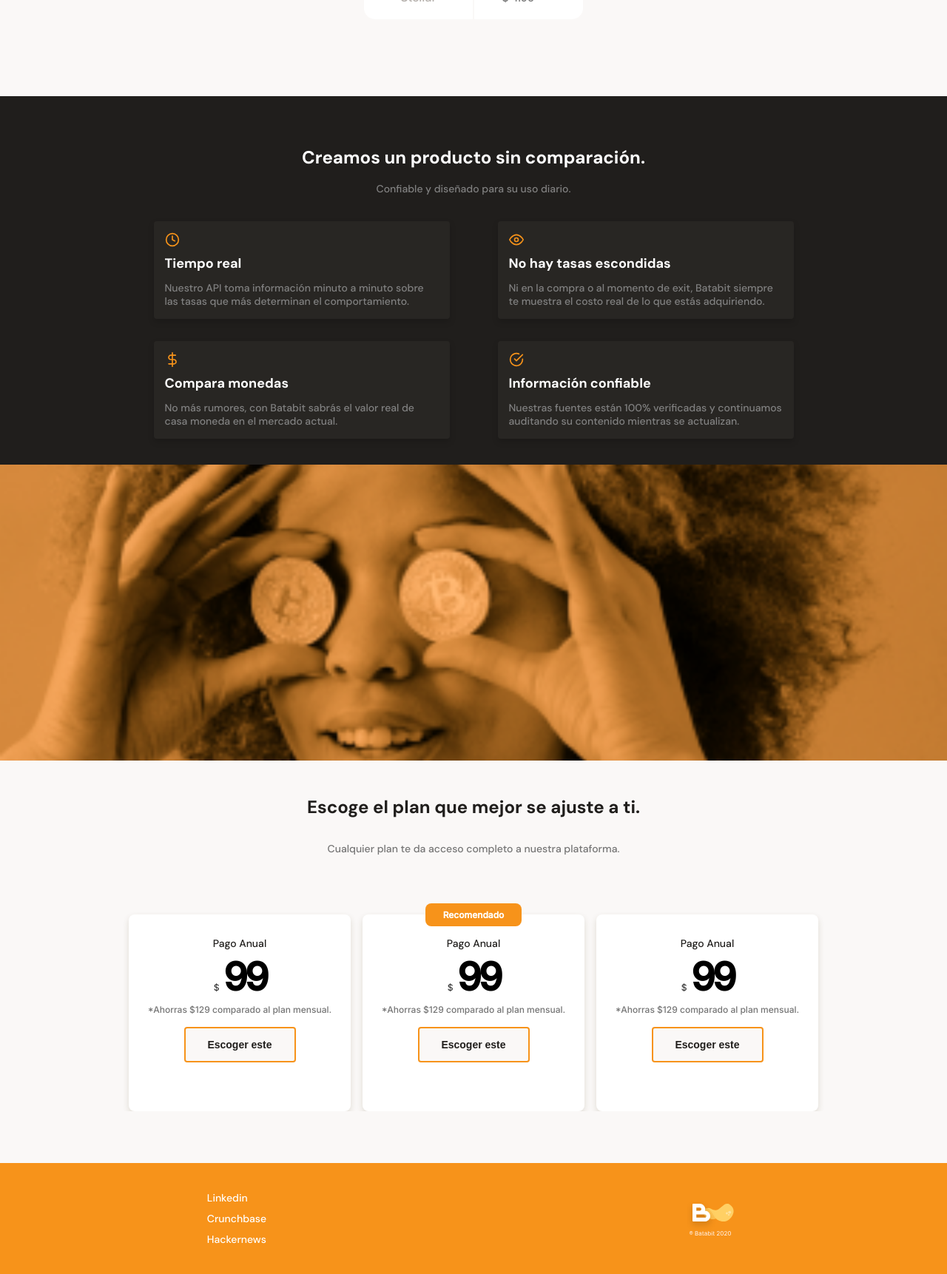
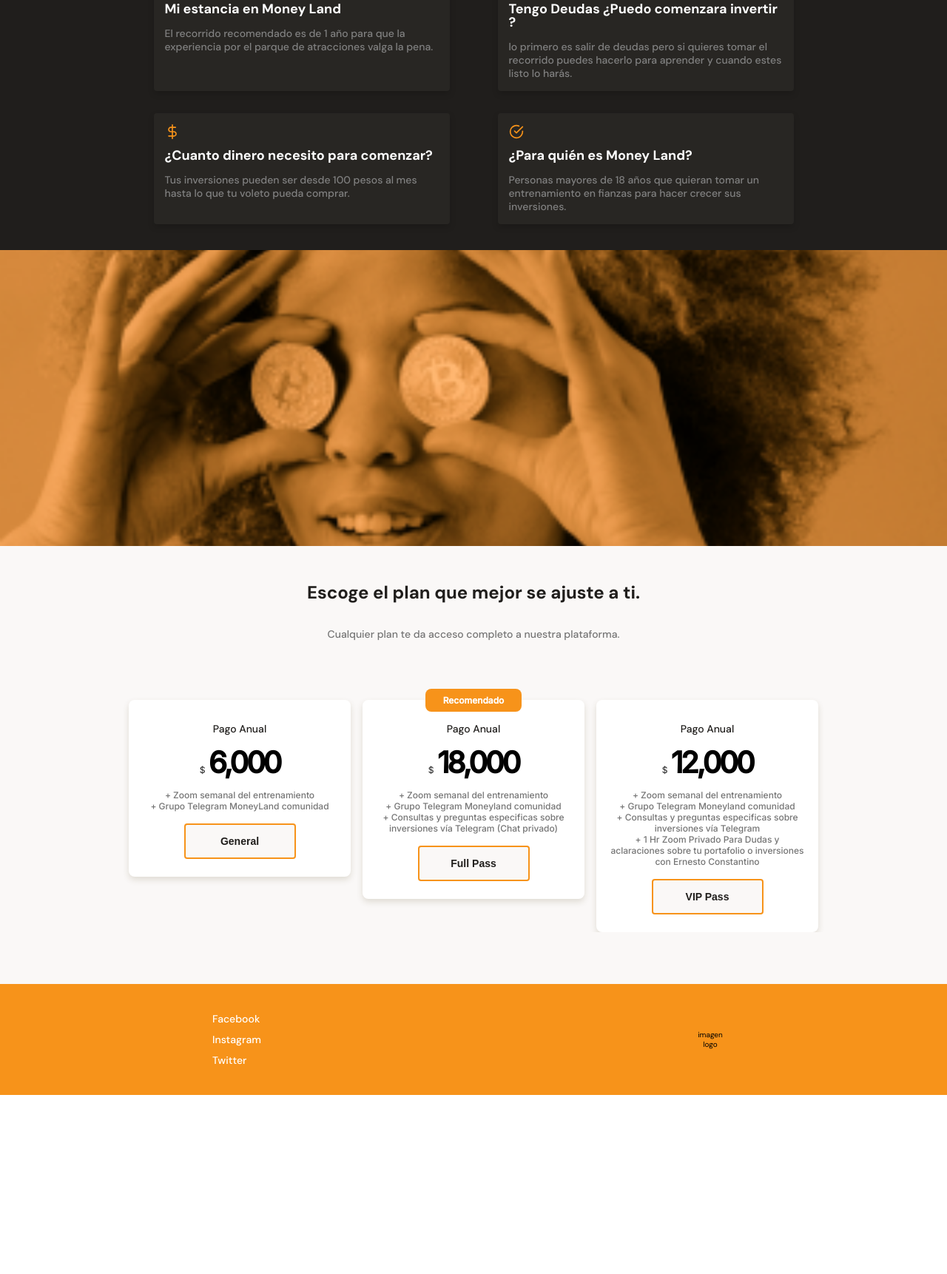
Before and after one commit to jonpapayon/moneyland, a plain HTML site: page index.html in a window 1280 px wide. Shown: the part 1026-2748 px from the top of the page at 74% size. After the commit the page ends 2506 px from the top, so only its background shows below. Drawn offline with Linux system fonts and the light colour scheme.

Commit message:
primeras modificaciones

```diff
--- a/index.html
+++ b/index.html
@@ -4,7 +4,7 @@
     <meta charset="UTF-8">
     <meta http-equiv="X-UA-Compatible" content="IE=edge">
     <meta name="viewport" content="width=device-width, initial-scale=1.0">
-    <title>Batatabit</title>
+    <title>Moneyland</title>
     <link rel="preconnect" href="https://fonts.googleapis.com">
 <link rel="preconnect" href="https://fonts.gstatic.com" crossorigin>
 <link href="https://fonts.googleapis.com/css2?family=DM+Sans:wght@400;500;700&family=Inter:wght@300;500&family=Open+Sans:wght@300;400;500;600;700&display=swap" rel="stylesheet">
@@ -13,21 +13,23 @@
 </head>
 <body>
     <header>
-        <img src="./assets/Logo.svg" alt="">
+        <h2>Moneyland-logo</h2>
+        <!-- <img src="" alt=""> -->
        <div class="header--title-container">
-        <h1>La próxima revolución en el intercambio de criptomonedas.</h1>
-        <p>Batabit te ayuda a navegar entre los diferentes precios y tendencias.</p>
-        <a class="header--button" href="#plans">Conoce Nuestros Planes <span></span></a>
+        <h1>Un lugar para habalr y aprender del dinero.</h1>
+        <p>Moneyland donde las fantacias financieras se vuelven realidad  .</p>
+        <a class="header--button" href="#plans">Conoce Nuestro Plan<span></span></a>
        </div>
     </header>
+    <!-- en que invertimos -->
     <main>
         <section class="main-exchange-container">
-            <div class="background-img"></div>
+            <div class="background-img">imagen</div>
             <div class="main-exchange-container--title">
-                <h2>Visibilizamos todas las tasas de cambio.</h2>
-                <p>Traemos información en tiempo real de las casas de cambio y las monedas más importantes del mundo.</p>
+                <h2>En que invertimos</h2>
+                <p>Realizamos un viaje por el parque de las inversiones desde los instrumentos convencionales renta fija, atravesando por el mundo de las Fintech y termiando en Bolsa de de valores!</p>
             </div>
-            <section class="main-tables-container">
+            <!-- <section class="main-tables-container">
                 <div class="main-currency-table">
                     <p class="currency-table--title">Monedas</p>
                     <div class="currency-table-container">
@@ -51,33 +53,34 @@
                         </table>
                     </div>
                 </div>
-            </section>
+            </section> -->
         </section>
+
         <section class="main-product-detail">
             <div class="product-detail--title">
                 <h2>Creamos un producto sin comparación.</h2>
-                <p>Confiable y diseñado para su uso diario.</p>
+                <p>Un grupo con diferentes atractivos que se pueden hacer realidad para el manejo de tus inversiones.</p>
             </div>
             <section class="product-cards--container">
                 <article class="product-detail--card">
                     <span class="clock"></span>
-                    <p class="product--card-title">Tiempo real</p>
-                    <p class="product--card-body">Nuestro API toma información minuto a minuto sobre las tasas que más determinan el comportamiento.</p>
+                    <p class="product--card-title">Mi estancia en Money Land</p>
+                    <p class="product--card-body">El recorrido recomendado es de 1 año para que la experiencia por el parque de atracciones valga la pena.</p>
                 </article>
                 <article class="product-detail--card">
                     <span class="eye"></span>
-                    <p class="product--card-title">No hay tasas escondidas</p>
-                    <p class="product--card-body">Ni en la compra o al momento de exit, Batabit siempre te muestra el costo real de lo que estás adquiriendo.</p>
+                    <p class="product--card-title">Tengo Deudas ¿Puedo comenzara invertir ?</p>
+                    <p class="product--card-body">lo primero es salir de deudas pero si quieres tomar el recorrido puedes hacerlo para aprender y cuando estes listo lo harás.<p>
                 </article>
                 <article class="product-detail--card">
                     <span class="dollar"></span>
-                    <p class="product--card-title">Compara monedas</p>
-                    <p class="product--card-body">No más rumores, con Batabit sabrás el valor real de casa moneda en el mercado actual.</p>
+                    <p class="product--card-title">¿Cuanto dinero necesito para comenzar?</p>
+                    <p class="product--card-body">Tus inversiones pueden ser desde 100 pesos al mes hasta lo que tu voleto pueda comprar.</p>
                 </article>
                 <article class="product-detail--card">
                     <span class="check"></span>
-                    <p class="product--card-title">Información confiable</p>
-                    <p class="product--card-body">Nuestras fuentes están 100% verificadas y continuamos auditando su contenido mientras se actualizan.</p>
+                    <p class="product--card-title">¿Para quién es Money Land?</p>
+                    <p class="product--card-body">Personas mayores de 18 años que quieran tomar un entrenamiento en fianzas para hacer crecer sus inversiones.</p>
                 </article>
             </section>
         </section>
@@ -92,26 +95,32 @@
                 <article class="plans-container--card">
                     <div class="plan-info--container">
                         <h3 class="plan-card--title">Pago Anual</h3>
-                        <p class="plan-card--price"><span>$</span> 99</p>
-                        <p class="plan-card--saving">*Ahorras $129 comparado al plan mensual.</p>
-                        <button class="plan-card--ca">Escoger este <span></span></button>
+                        <p class="plan-card--price"><span>$</span> 6,000</p>
+                        <p class="plan-card--saving">+ Zoom semanal del entrenamiento</p>
+                        <p class="plan-card--saving">+ Grupo Telegram MoneyLand comunidad</p>
+                        <button class="plan-card--ca">General<span></span></button>
                     </div>
                 </article>
                 <article class="plans-container--card">
                     <p class="recomendado">Recomendado</p>
                     <div class="plan-info--container">
                         <h3 class="plan-card--title">Pago Anual</h3>
-                        <p class="plan-card--price"><span>$</span> 99</p>
-                        <p class="plan-card--saving">*Ahorras $129 comparado al plan mensual.</p>
-                        <button class="plan-card--ca">Escoger este <span></span></button>
+                        <p class="plan-card--price"><span>$</span> 18,000</p>
+                        <p class="plan-card--saving">+ Zoom semanal del entrenamiento</p>
+                        <p class="plan-card--saving">+ Grupo Telegram Moneyland comunidad</p>
+                        <p class="plan-card--saving">+ Consultas y preguntas especificas sobre inversiones vía Telegram (Chat privado)</p>
+                        <button class="plan-card--ca">Full Pass<span></span></button>
                     </div>
                 </article>
                 <article class="plans-container--card">
                     <div class="plan-info--container">
                         <h3 class="plan-card--title">Pago Anual</h3>
-                        <p class="plan-card--price"><span>$</span> 99</p>
-                        <p class="plan-card--saving">*Ahorras $129 comparado al plan mensual.</p>
-                        <button class="plan-card--ca">Escoger este <span></span></button>
+                        <p class="plan-card--price"><span>$</span> 12,000</p>
+                        <p class="plan-card--saving">+ Zoom semanal del entrenamiento</p>
+                        <p class="plan-card--saving">+ Grupo Telegram Moneyland comunidad</p>
+                        <p class="plan-card--saving">+ Consultas y preguntas especificas sobre inversiones vía Telegram</p>
+                        <p class="plan-card--saving">+ 1 Hr Zoom Privado Para Dudas y aclaraciones sobre tu portafolio o inversiones con Ernesto Constantino</p>
+                        <button class="plan-card--ca">VIP Pass<span></span></button>
                     </div>
                 </article>
 
@@ -121,14 +130,16 @@
     <footer>
         <section class="left">
             <ul>
-                <li><a href="#">Linkedin</a></li>
-                <li><a href="#">Crunchbase</a></li>
-                <li><a href="#">Hackernews</a></li>
+                <li><a href="#">Facebook</a></li>
+                <li><a href="#">Instagram</a></li>
+                <li><a href="#">Twitter</a></li>
             </ul>
         </section>
         <section class="right">
-            <img src="./assets/Group17.svg" alt="">
-            <img src="./assets/Batabit-2020.svg" alt="">
+            <p>imagen</p>
+            <p>logo</p>
+            <!-- <img src="" alt="">
+            <img src="" alt=""> -->
         </section>
     </footer>
 </body>
--- a/style.css
+++ b/style.css
@@ -71,7 +71,7 @@ header img {
     display: block;
     margin-top: 32px;
     padding: 12px 16px;
-    min-width: 229px;
+    width: 229px;
     height: 48px;
     background-color: var(--off-white);
     /* sombra */
@@ -84,7 +84,7 @@ header img {
 }
 .header--button span {
     display: inline-block;
-    width: 12px;
+    min-width: 12px;
     height: 8px;
     margin-left: 10px;
     background-image: url('./assets/mdi_keyboard_arrow_down.svg');
@@ -112,7 +112,7 @@ main {
     height: 200px;
     margin: 0 auto;
     margin-bottom: 50px;
-    background-image: url('./assets/Bitcoin.svg');
+    background-image: url('');
     background-size: cover;
     background-position: center;
     background-repeat: no-repeat;
@@ -337,7 +337,7 @@ main {
 .plans-container--slider {
 
     display: flex;
-    height: 316px;
+    height: auto;
     overflow-x: scroll;
     overscroll-behavior-x: contain;
     scroll-snap-type: x proximity;
@@ -348,7 +348,7 @@ main {
     width: 60%;
     min-width: 190px;
     max-width: 300px;
-    height: auto;
+    height: 100%;
     margin: 50px 8px 0 ;
     padding: 0 15px;
     background-color: var(--just-white);
@@ -386,7 +386,7 @@ main {
     font-family: 'Inter';
     font-style: normal;
     font-weight: bold;
-    font-size: 5.2rem;
+    font-size: 4rem;
     line-height: 6.3rem;
     letter-spacing: -0.08em;
     color: #000000;
```
Also changed, not shown: 1 other file.
